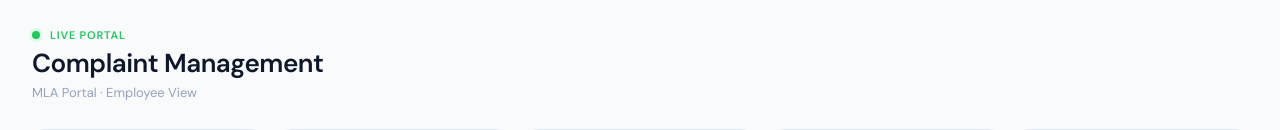
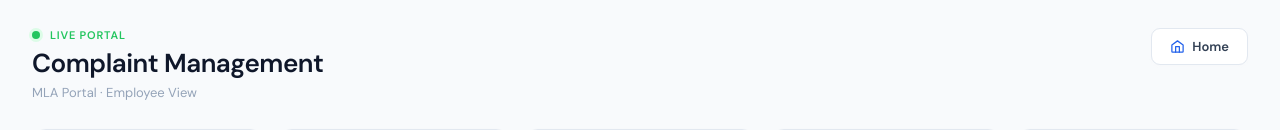
Before and after one commit to asnapareeth004-hue/entemlaproject, a React (Create React App) app: page /employee in a window 1280 px wide. Shown: the top 130 px of the page. Built offline with nearby package versions, Linux system fonts and the light colour scheme; no server answers.

Commit message:
home page added

```diff
--- a/src/pages/EmployeeDashboard.jsx
+++ b/src/pages/EmployeeDashboard.jsx
@@ -169,6 +169,40 @@ const [sentStatus, setSentStatus] = useState({});
             MLA Portal · Employee View
           </p>
         </div>
+        <a
+  href="/login"
+  style={{
+    display: "inline-flex",
+    alignItems: "center",
+    gap: 7,
+    padding: "9px 18px",
+    background: "#fff",
+    border: "1px solid #E2E8F0",
+    borderRadius: 9,
+    fontSize: 13,
+    fontWeight: 600,
+    color: "#334155",
+    textDecoration: "none",
+    boxShadow: "0 1px 3px rgba(240, 217, 217, 0.05)",
+    cursor: "pointer",
+  }}
+>
+  <svg
+    width="15"
+    height="15"
+    viewBox="0 0 24 24"
+    fill="none"
+    stroke="#2563EB"
+    strokeWidth="2"
+    strokeLinecap="round"
+    strokeLinejoin="round"
+  >
+    <path d="M3 9.5L12 3l9 6.5V20a1 1 0 0 1-1 1H4a1 1 0 0 1-1-1V9.5z"/>
+    <polyline points="9 21 9 12 15 12 15 21"/>
+  </svg>
+
+  Home
+</a>
       </div>
 
       {/* Stat Cards */}
```
